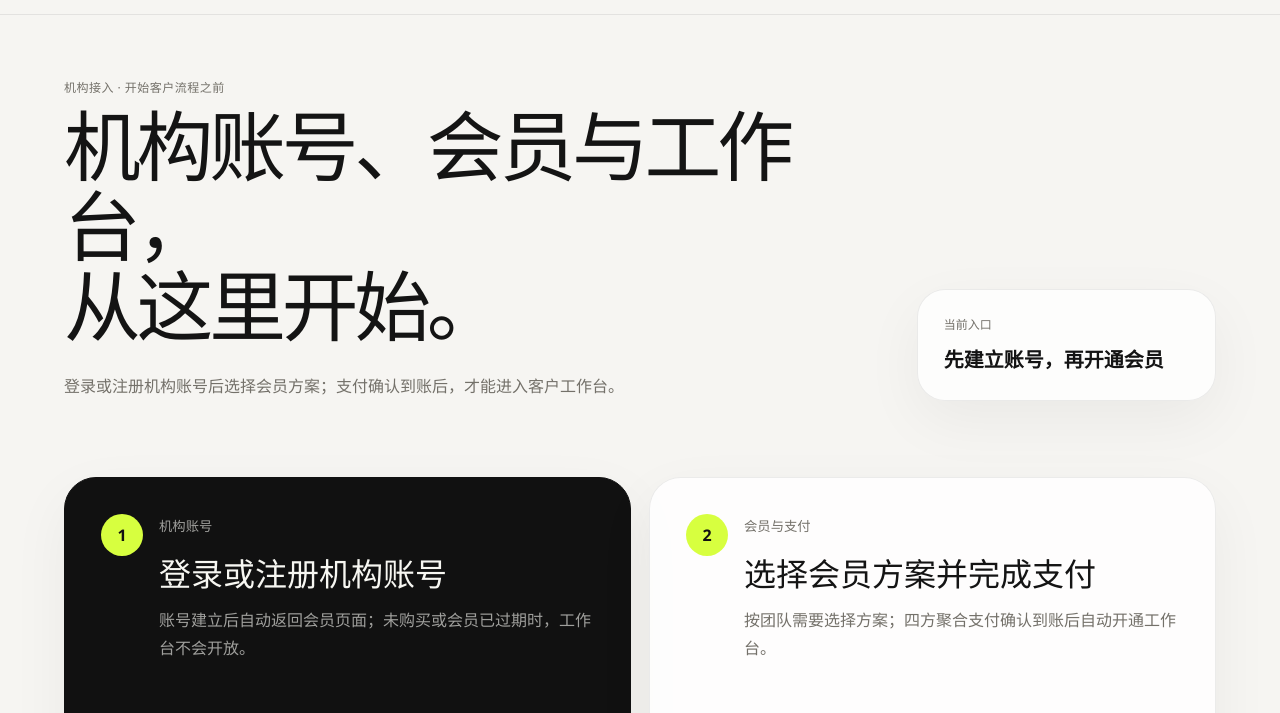
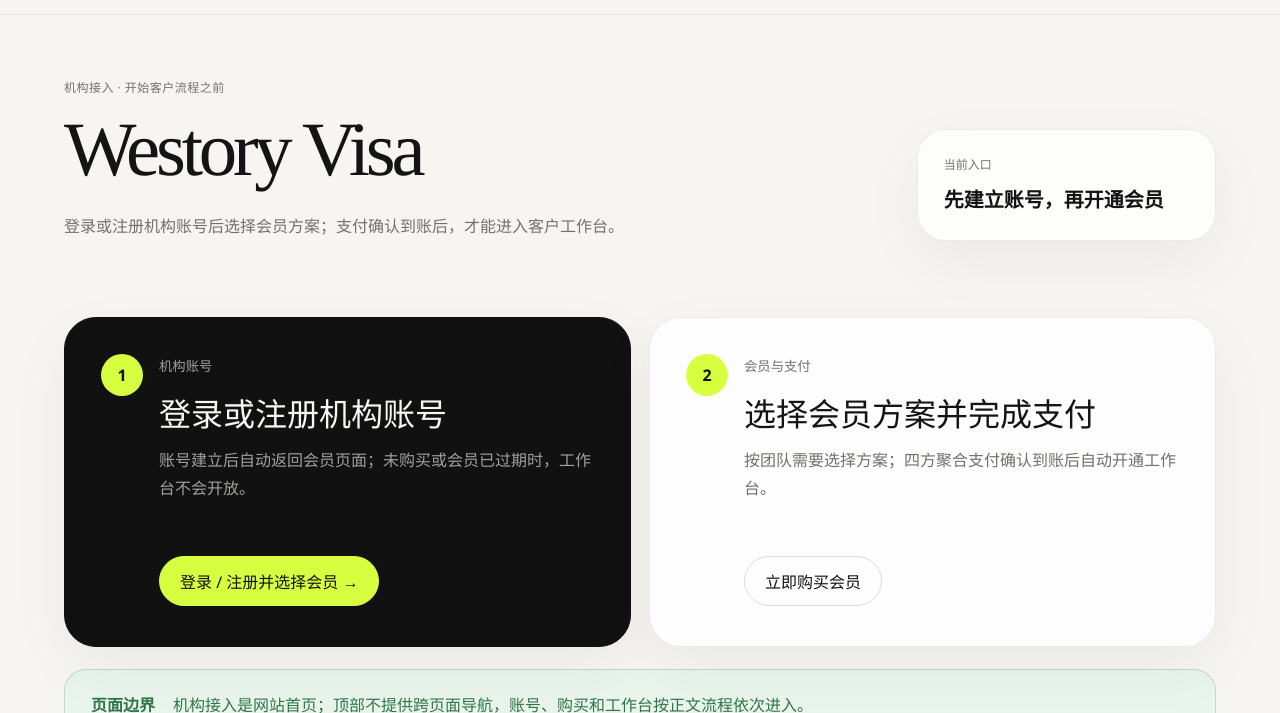
Before and after one commit to yuanguang-ai-lab/westoryvisa, a browser extension: page frontend/index.html in a window 1280 px wide. Shown: the part 67-780 px from the top of the page. Drawn offline with Linux system fonts and the light colour scheme.

Commit message:
Rename home hero to Westory Visa

```diff
--- a/frontend/index.html
+++ b/frontend/index.html
@@ -25,7 +25,7 @@
       <section class="portal-hero">
         <div>
           <div class="page-kicker">机构接入 · 开始客户流程之前</div>
-          <h1>机构账号、会员与工作台，<br>从这里开始。</h1>
+          <h1 lang="en">Westory Visa</h1>
           <p>登录或注册机构账号后选择会员方案；支付确认到账后，才能进入客户工作台。</p>
         </div>
         <div class="portal-status observe">
```
